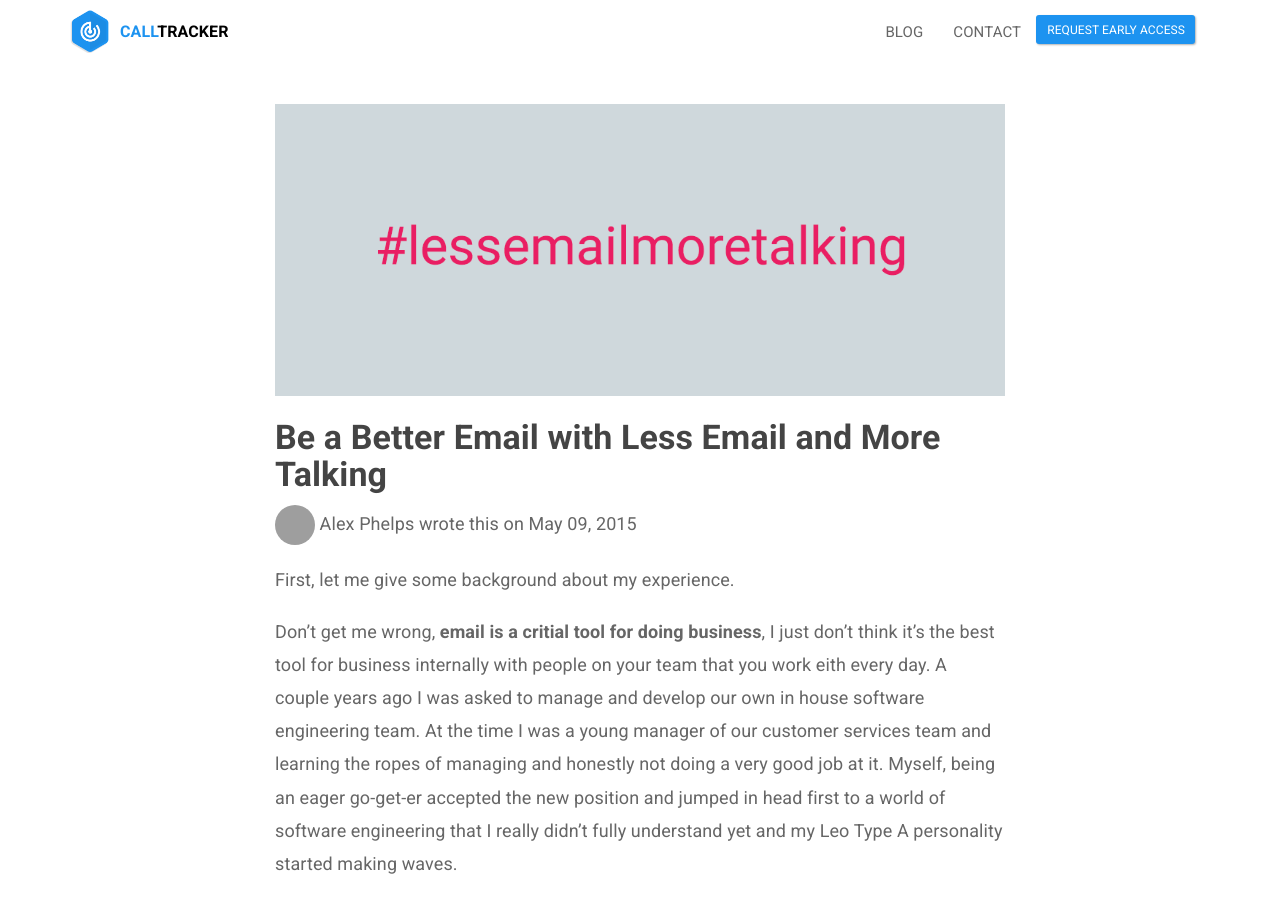
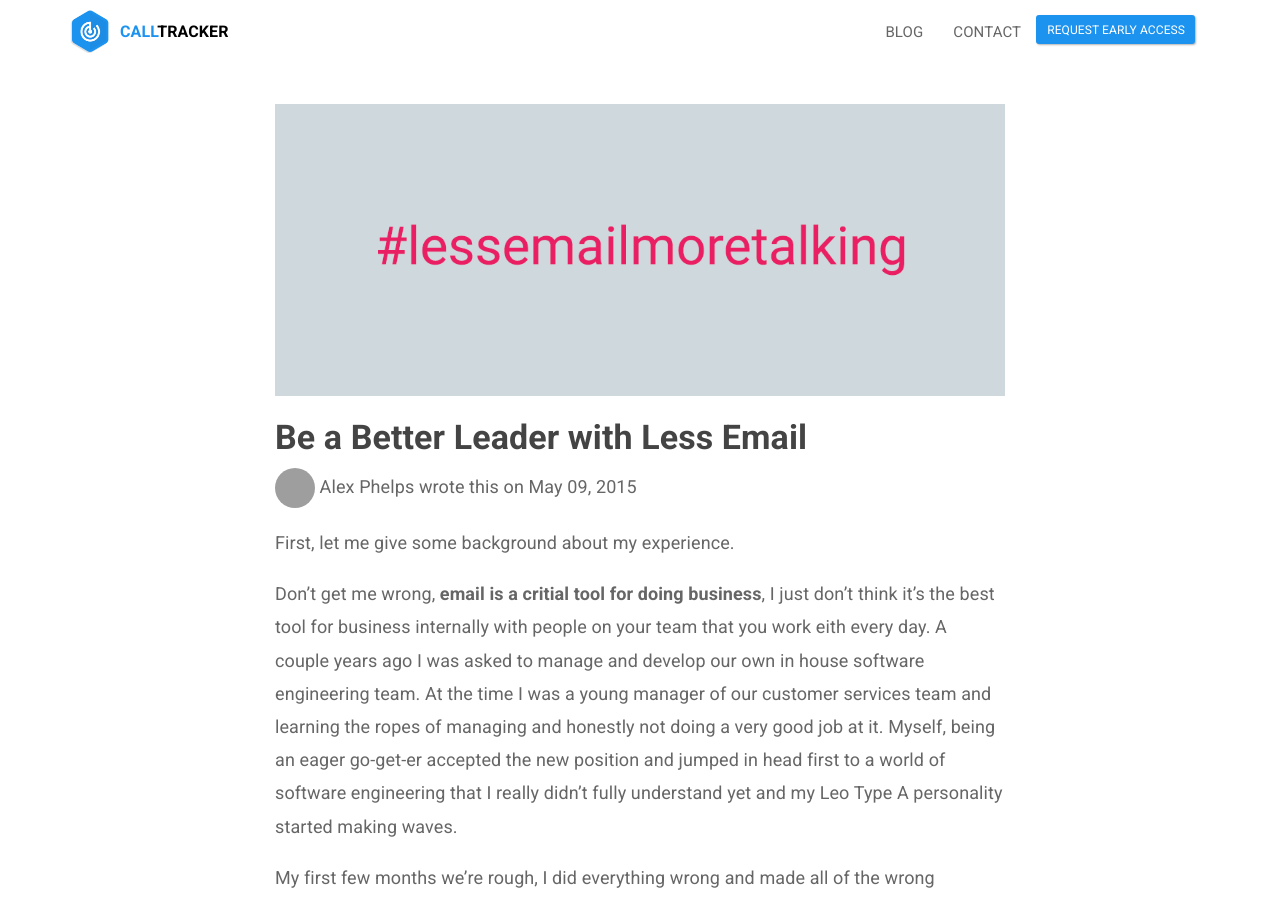
Before and after one commit to sumonst21/calltrackerio-site, a Jekyll site: the page built from _posts/2015-05-09-be-a-better-leader-with-less-email-more-talking.md, in a window 1280 px wide and 900 px high. Built offline with Jekyll 4.4.1, drawn with Linux system fonts in a browser that asks for light colours; comment, search, counter and statistics services are not loaded; grey boxes are pictures that could not be loaded.

Commit message:
shorten the title

```diff
--- a/_posts/2015-05-09-be-a-better-leader-with-less-email-more-talking.md
+++ b/_posts/2015-05-09-be-a-better-leader-with-less-email-more-talking.md
@@ -2,7 +2,7 @@
 layout: post
 author: alex
 category: 'teams'
-title: Be a Better Email with Less Email and More Talking
+title: Be a Better Leader with Less Email
 image: '/images/posts/2015-05-09-just-say-no-to-email.png'
 excerpt: 'The irony is that while email, as an asynchronous channel, has the potential to be more thoughtful, it often promotes the opposite tendency to be immediately reactive.'
 ---
```
